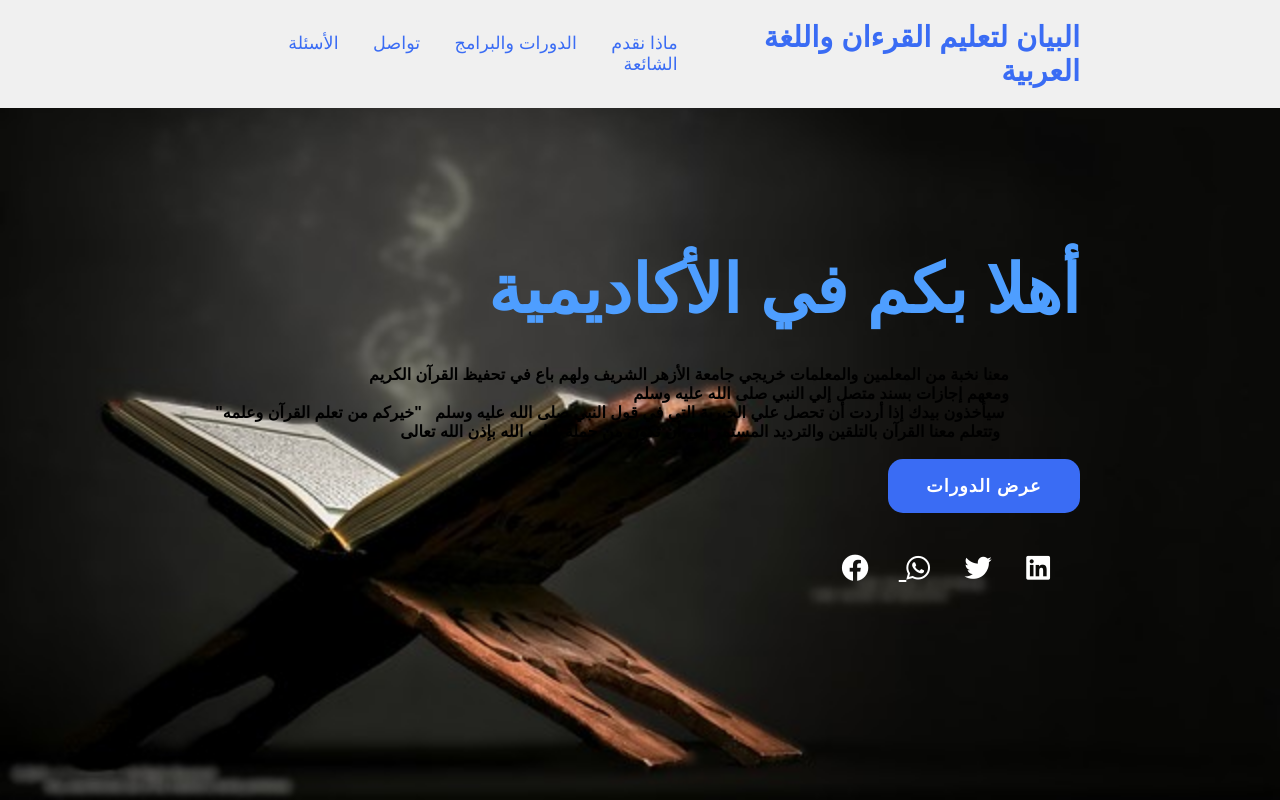
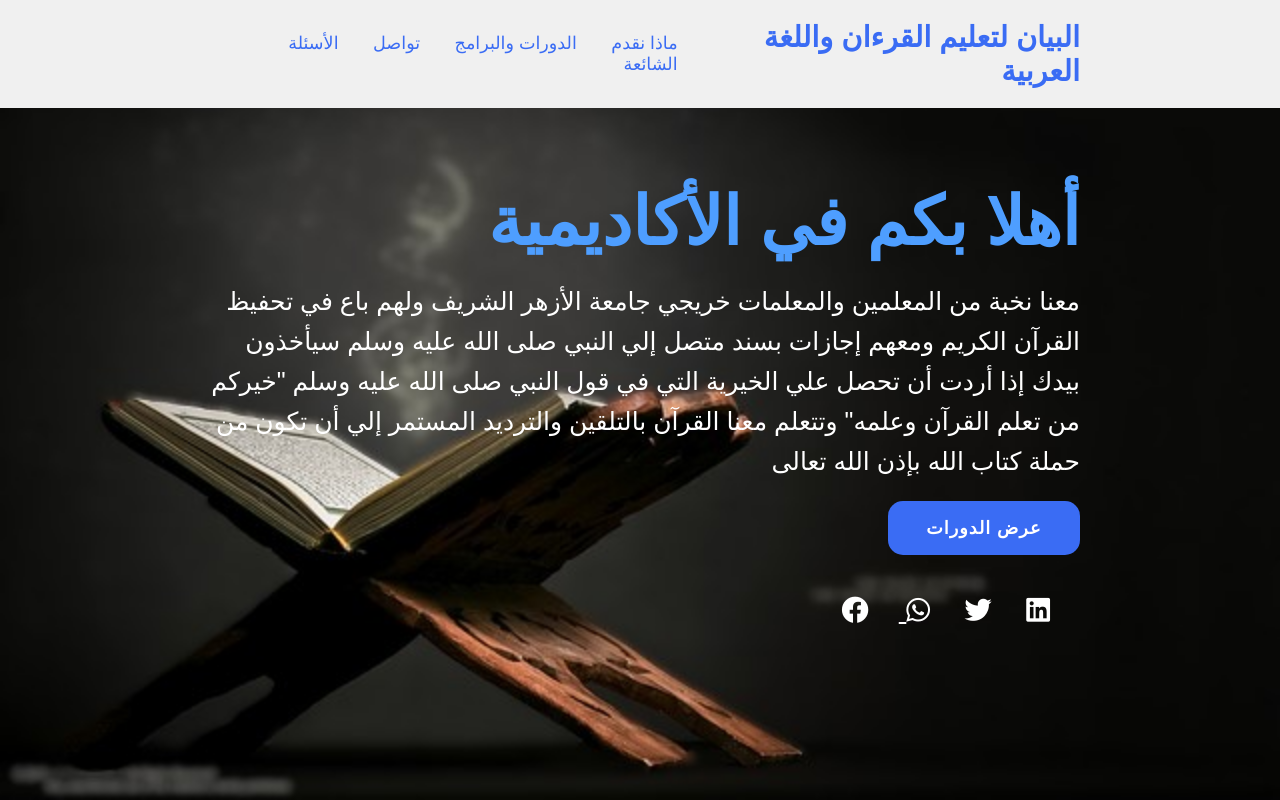
Before and after one commit to Eng-AhmedTaha/El-Bian, a plain HTML site: page faq.html in a window 1280 px wide. Shown: the top 800 px of the page. Drawn offline with Linux system fonts and the light colour scheme.

Commit message:
fix styles

```diff
--- a/faq.html
+++ b/faq.html
@@ -10,11 +10,16 @@
 
     <link rel="stylesheet" href="style.css">
     <title>أكاديمية البيان</title>
+    <style>
+        body ,body *:not(i){
+            font-family: "Almarai", sans-serif            !important;
+        }
+    </style>
 </head>
 <body class="faq-page">
 
     <header>
-        <a href="#" class="logo">البيان لتعليم القرءان واللغة العربية</a>
+        <a href="/El-Bian/" class="logo">البيان لتعليم القرءان واللغة العربية</a>
         <nav class="navigation">
             <a href="/El-Bian/#services">ماذا نقدم</a>
             <a href="/El-Bian/#projects">الدورات والبرامج</a>
@@ -31,20 +36,22 @@
         </div>
     </header>
 
-
     <section class="main">
         <div>
 
-            <h2><br><span> أهلا بكم في الأكاديمية</span></h2>
-            <pre>
-                <b>
+            <h2><span> أهلا بكم في الأكاديمية</span></h2>
+            <p>
+
 
                 معنا نخبة من المعلمين والمعلمات خريجي جامعة الأزهر الشريف ولهم باع في تحفيظ القرآن الكريم
+            </b>
                 ومعهم إجازات بسند متصل إلي النبي صلى الله عليه وسلم
+            </b>
                  سيأخذون بيدك إذا أردت أن تحصل علي الخيرية التي في قول النبي صلى الله عليه وسلم   "خيركم من تعلم القرآن وعلمه"
+                </b>
                   وتتعلم معنا القرآن بالتلقين والترديد المستمر إلي أن تكون من حملة كتاب الله بإذن الله تعالى
-</b>
-</pre>
+
+            </p>
 
          <a href="#projects" class="main-btn">عرض الدورات </a>
 
@@ -57,6 +64,7 @@
             </div>
         </div>
     </section>
+
     <div id="FAQ" style="padding-top: 30px;">
         <p class="title">الأسئلةُ الشائعةُ        </p>
         <div class="accordian">
```
Also changed, not shown: index.html (+1 -1 lines).
